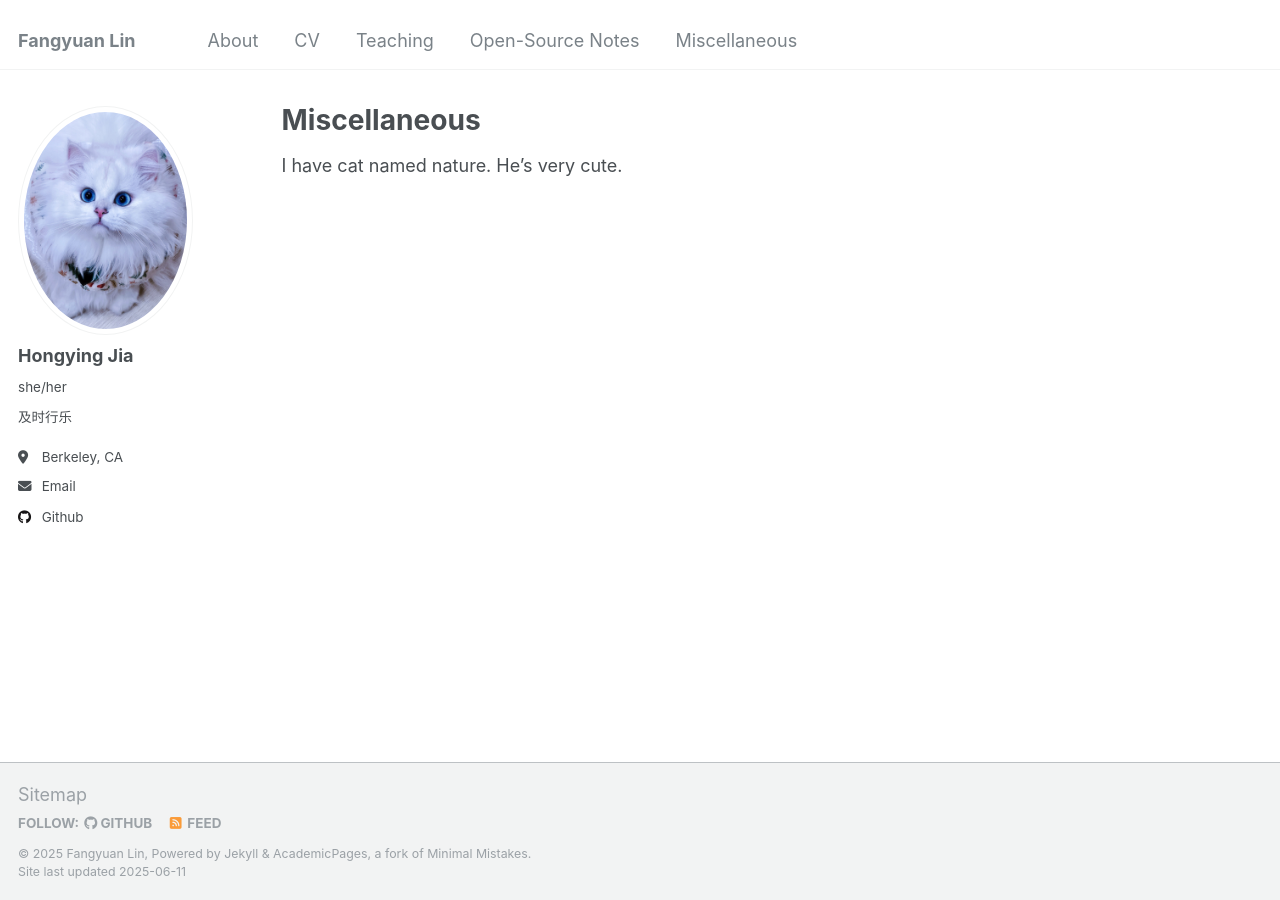
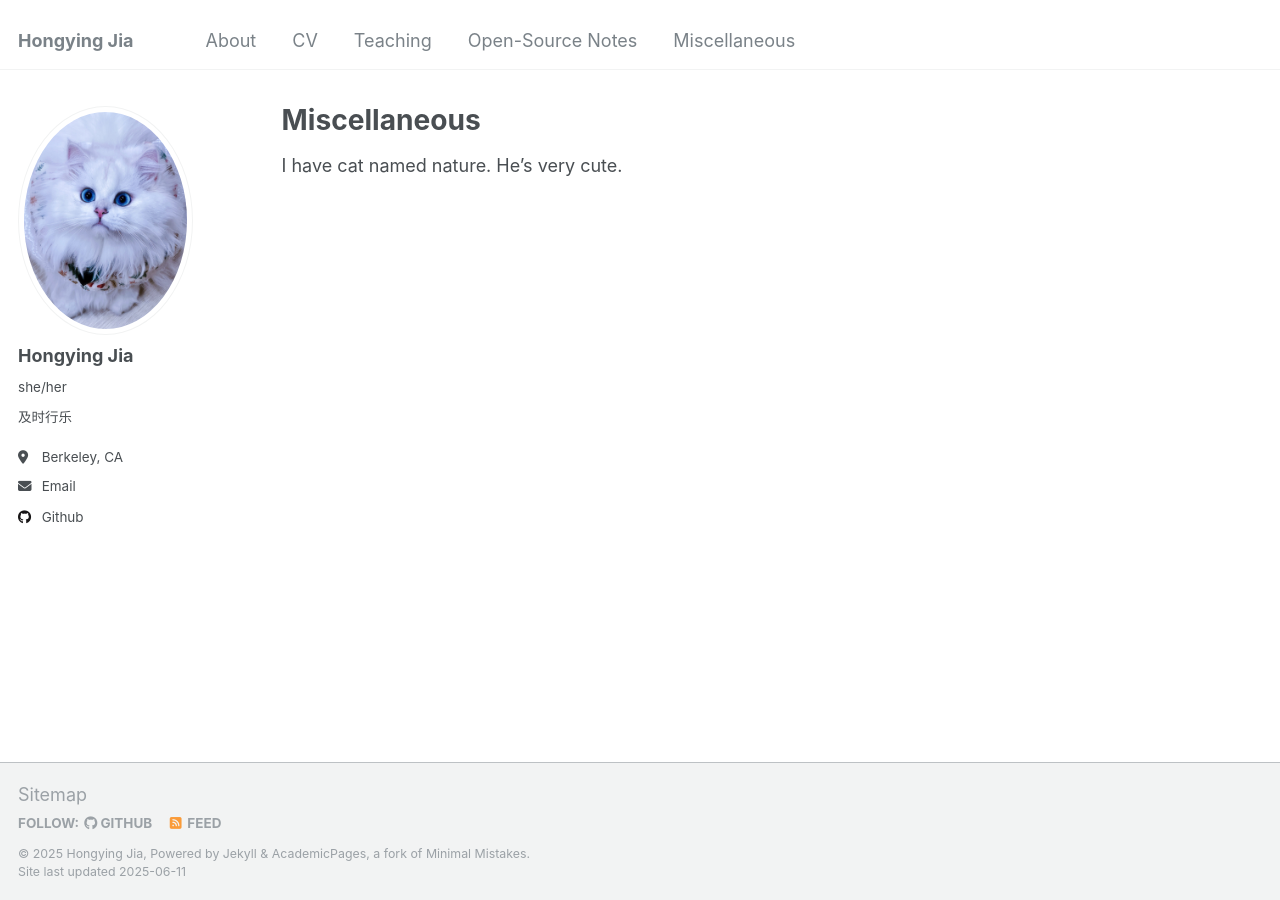
Before and after one commit to hongyingjia618/hongyingjia618.github.io, a Jekyll site: the page built from _pages/misc.md, in a window 1280 px wide. Built offline with Jekyll 4.4.1, drawn with Linux system fonts in a browser that asks for light colours.

Commit message:
minor fix

```diff
--- a/_config.yml
+++ b/_config.yml
@@ -8,13 +8,13 @@
 
 # Basic Site Settings
 locale                   : "en-US"
-title                    : "Fangyuan Lin"
+title                    : "Hongying Jia"
 title_separator          : "-"
-name                     : &name "Fangyuan Lin"
-description              : &description "Aspiring Probabilist, Information Theorist, and Cryptographer"
-url                      : https://fangyuanlin2002.github.io/ # the base hostname & protocol for your site e.g. "https://mmistakes.github.io"
+name                     : &name "Hongying Jia"
+description              : &description "PhD Student in Design History"
+url                      : https://hongyingjia618.github.io/ # the base hostname & protocol for your site e.g. "https://mmistakes.github.io"
 baseurl                  : "" # the subpath of your site, e.g. "/blog"
-repository               : "fangyuanlin2002"
+repository               : "hongyingjia618"
 
 # Site Author - The following control what appear as part of the author content on the side bar.
 #               If a field is blank the icon and link will not appear, otherwise it will be shown.
```
Also changed, not shown: _pages/about.md (+2 -2 lines).
